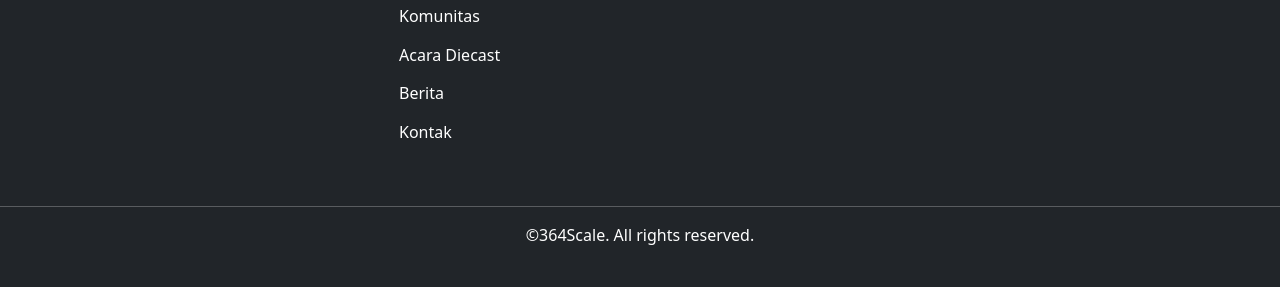
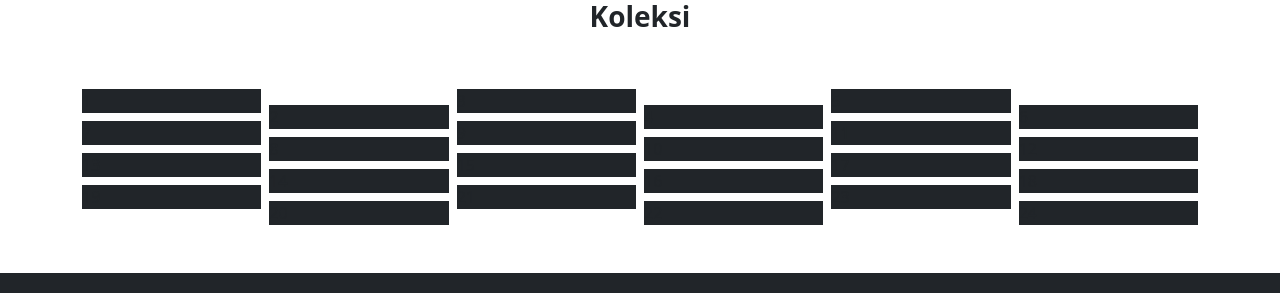
Before and after one commit to Nafa369/Laandingpage-364Scale-bootstrap, a website: page index.html in a window 1280 px wide. Shown: the part 2028-2321 px from the top of the page. Drawn offline with nearby package versions, Linux system fonts and the light colour scheme.

Commit message:
update di bagian effect dan penambahan box di koleksi

```diff
--- a/index.html
+++ b/index.html
@@ -119,7 +119,7 @@
 
         <!-- main section -->
         <main>
-        <div class="parent bg-dark p-5">
+        <div class="parent bg-white p-5 w-auto">
             <div class="box1 d-grid align-items-center fade-in-on-scroll" onclick="window.location.href='index.html'">
                 <h5 class="text-center fw-bold">Indonesia Diecast Community</h5>
             </div>
@@ -143,11 +143,49 @@
    <div class="container bg-white py-5" id="tentang">
    <div class="tentang text-center text-dark">
         <h5 class="fade-in-on-scroll fs-3 fw-bold">Tentang Kami</h5>
-        <div class="text-dark fw-light p-4">
+        <div class="fade-in-on-scroll text-dark fw-light p-4">
             <p>364Scale itu lahir dari rasa penasaran yang lama-lama jadi candu—candu ngoleksi mobil-mobil kecil yang justru punya jiwa gede. Awalnya cuma iseng beli satu-dua diecast, eh sekarang malah tiap scroll HP isinya PO, rak penuh, dus numpuk, dan tiap rilisan baru selalu bikin deg-degan. Nama “364Scale” muncul karena hampir tiap hari—iya, 364 hari setahun—kepikiran diecast terus, sisanya sehari kita rehat bentar buat bersihin rak dan nanya ke diri sendiri, “Ini beli dari kapan ya?” Di sini kita nggak sok-sokan jadi toko gede, tapi lebih ke tempat main, tempat cerita, dan tempat nemuin koleksi yang bukan cuma keren tapi juga punya karakter. Fokus kami simpel: nyari dan nyediain diecast yang memang kami suka, khususnya model ikonik kayak S15 LBWK dan BMW M4 yang clean tapi sangar. Gaya visual kami juga dibuat beda—bold, rame, nostalgic—biar kamu ngerasa lagi nongkrong, bukan lagi belanja di toko formal. Intinya, 364Scale bukan cuma soal jualan, tapi soal ngerayain hobi ini bareng, karena kami juga masih kolektor yang senyum sendiri tiap liat rak penuh, dan bilang: “Udah, ini yang terakhir…” tapi besok PO lagi.</p>
         </div>
    </div>
 </div>
+
+<!-- Koleksi -->
+ <div class="container py-5" id="koeksi"></div>
+ <!-- text -->
+ <div class="koleksi text-center">
+    <h5 class="fs-3 fw-bold">Koleksi</h5>
+ </div>
+ <!-- img -->
+  <div class="container">
+
+<div class="parent2 bg-white py-5">
+    <div class="div1 bg-dark">1</div>
+    <div class="div2 bg-dark">2</div>
+    <div class="div3 bg-dark">3</div>
+    <div class="div4 bg-dark">4</div>
+    <div class="div5 bg-dark">5</div>
+    <div class="div6 bg-dark">6</div>
+    <div class="div7 bg-dark">7</div>
+    <div class="div8 bg-dark">8</div>
+    <div class="div9 bg-dark">9</div>
+    <div class="div10 bg-dark">10</div>
+    <div class="div11 bg-dark">11</div>
+    <div class="div12 bg-dark">12</div>
+    <div class="div13 bg-dark">13</div>
+    <div class="div14 bg-dark">14</div>
+    <div class="div15 bg-dark">15</div>
+    <div class="div16 bg-dark">16</div>
+    <div class="div17 bg-dark">17</div>
+    <div class="div18 bg-dark">18</div>
+    <div class="div19 bg-dark">19</div>
+    <div class="div20 bg-dark">20</div>
+    <div class="div21 bg-dark">21</div>
+    <div class="div22 bg-dark">22</div>
+    <div class="div23 bg-dark">23</div>
+    <div class="div24 bg-dark">24</div>
+</div>
+
+  </div>
    </main>
     <!-- Akhir halaman home -->
 
--- a/javascript/script.js
+++ b/javascript/script.js
@@ -1,15 +1,18 @@
+// mengambil semua elemen yang punya class fade in on scroll dan fade in scrol x
 const faders = document.querySelectorAll(".fade-in-on-scroll, .fade-in-scroll-x");
+// menyimpan posisi scroll
 let lastScrollTop = window.scrollY;
-
+// untuk cek elemen mana yang sedang terlihat di viewport
 function handlescroll(){
     const currentScroll = window.scrollY;
-
+    // ambil posisi dan ukuran elemen relatif terhadap viewport
     faders.forEach(el => {
         const rect = el.getBoundingClientRect();
         // memunculkan elemen ketika 20% masuk viewport
         // hilangkan ketika keluar dari vieqwport
-    const isVisible = (rect.top < window.innerHeight * 0.8) && (rect.bottom > window.innerHeight * 0.25) ;
+    const isVisible = (rect.top < window.innerHeight * 0.8) && (rect.bottom > window.innerHeight * 0.25); //
 
+    // meembuat animasi fade secara halus
         if (isVisible) {
             el.classList.add('visible');
         } else {
@@ -17,11 +20,13 @@ function handlescroll(){
         }
     });
     lastScrollTop = currentScroll <= 0 ? 0 : currentScroll;
-}
-// Throtle function untuk optimal performance
+}; //function handscroll
+
+// Throtle function untuk optimal performance agar fungsi tidak terlalu sering di panggi dan memberatkan performa
 function throtle(func, limit){
     let lastFunc;
     let lastRan;
+
     return function() {
         const context = this;
         const args = arguments;
@@ -36,9 +41,10 @@ function throtle(func, limit){
                     lastRan = Date.now();
                 }
             }, limit - (Date.now() - lastRan));
-        }
-    }
-}
+        }; // else clear time out
+    }; //return function
+}; //function throtle
+
 // event listener throtle
 window.addEventListener('scroll', throtle(handlescroll, 100));
 window.addEventListener('load', handlescroll);
--- a/style/styles.css
+++ b/style/styles.css
@@ -78,6 +78,7 @@
 .parent > div{
     overflow: hidden;
     transition: all 0.5s ease;
+    background-color: rgba(43, 43, 43, 0.5);
 }
 .parent > div::before{
     content: "";
@@ -111,3 +112,150 @@
 #tentang{
     height: 400px;
 }
+#koelksi{
+    height: 500px;
+}
+.parent2{
+    display: grid;
+    grid-template-columns: repeat(6, 1fr);
+    grid-template-rows: repeat(9, 1fr);
+    gap: 8px;
+}
+.div1 {
+    grid-row: span 2 / span 2;
+}
+
+.div2 {
+    grid-row: span 2 / span 2;
+    grid-column-start: 2;
+    grid-row-start: 2;
+}
+
+.div3 {
+    grid-row: span 2 / span 2;
+    grid-column-start: 3;
+    grid-row-start: 1;
+}
+
+.div4 {
+    grid-row: span 2 / span 2;
+    grid-column-start: 4;
+    grid-row-start: 2;
+}
+
+.div5 {
+    grid-row: span 2 / span 2;
+    grid-column-start: 5;
+    grid-row-start: 1;
+}
+
+.div6 {
+    grid-row: span 2 / span 2;
+    grid-column-start: 6;
+    grid-row-start: 2;
+}
+
+.div7 {
+    grid-row: span 2 / span 2;
+    grid-row-start: 3;
+}
+
+.div8 {
+    grid-row: span 2 / span 2;
+    grid-column-start: 2;
+    grid-row-start: 4;
+}
+
+.div9 {
+    grid-row: span 2 / span 2;
+    grid-column-start: 3;
+    grid-row-start: 3;
+}
+
+.div10 {
+    grid-row: span 2 / span 2;
+    grid-column-start: 4;
+    grid-row-start: 4;
+}
+
+.div11 {
+    grid-row: span 2 / span 2;
+    grid-column-start: 5;
+    grid-row-start: 3;
+}
+
+.div12 {
+    grid-row: span 2 / span 2;
+    grid-column-start: 6;
+    grid-row-start: 4;
+}
+
+.div13 {
+    grid-row: span 2 / span 2;
+    grid-row-start: 5;
+}
+
+.div14 {
+    grid-row: span 2 / span 2;
+    grid-column-start: 2;
+    grid-row-start: 6;
+}
+
+.div15 {
+    grid-row: span 2 / span 2;
+    grid-column-start: 3;
+    grid-row-start: 5;
+}
+
+.div16 {
+    grid-row: span 2 / span 2;
+    grid-column-start: 4;
+    grid-row-start: 6;
+}
+
+.div17 {
+    grid-row: span 2 / span 2;
+    grid-column-start: 5;
+    grid-row-start: 5;
+}
+
+.div18 {
+    grid-row: span 2 / span 2;
+    grid-column-start: 6;
+    grid-row-start: 6;
+}
+
+.div19 {
+    grid-row: span 2 / span 2;
+    grid-row-start: 7;
+}
+
+.div20 {
+    grid-row: span 2 / span 2;
+    grid-column-start: 2;
+    grid-row-start: 8;
+}
+
+.div21 {
+    grid-row: span 2 / span 2;
+    grid-column-start: 3;
+    grid-row-start: 7;
+}
+
+.div22 {
+    grid-row: span 2 / span 2;
+    grid-column-start: 4;
+    grid-row-start: 8;
+}
+
+.div23 {
+    grid-row: span 2 / span 2;
+    grid-column-start: 5;
+    grid-row-start: 7;
+}
+
+.div24 {
+    grid-row: span 2 / span 2;
+    grid-column-start: 6;
+    grid-row-start: 8;
+}
```
